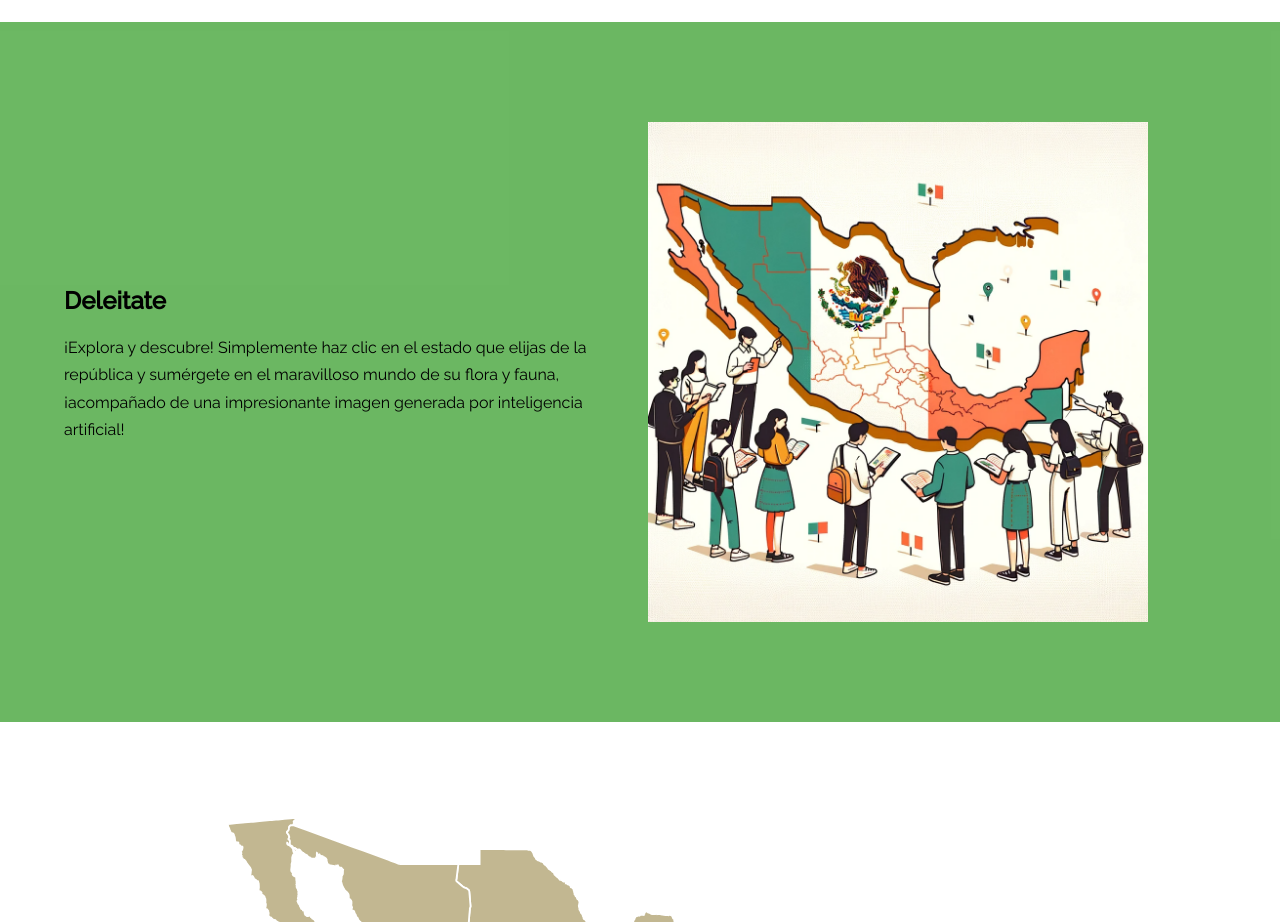
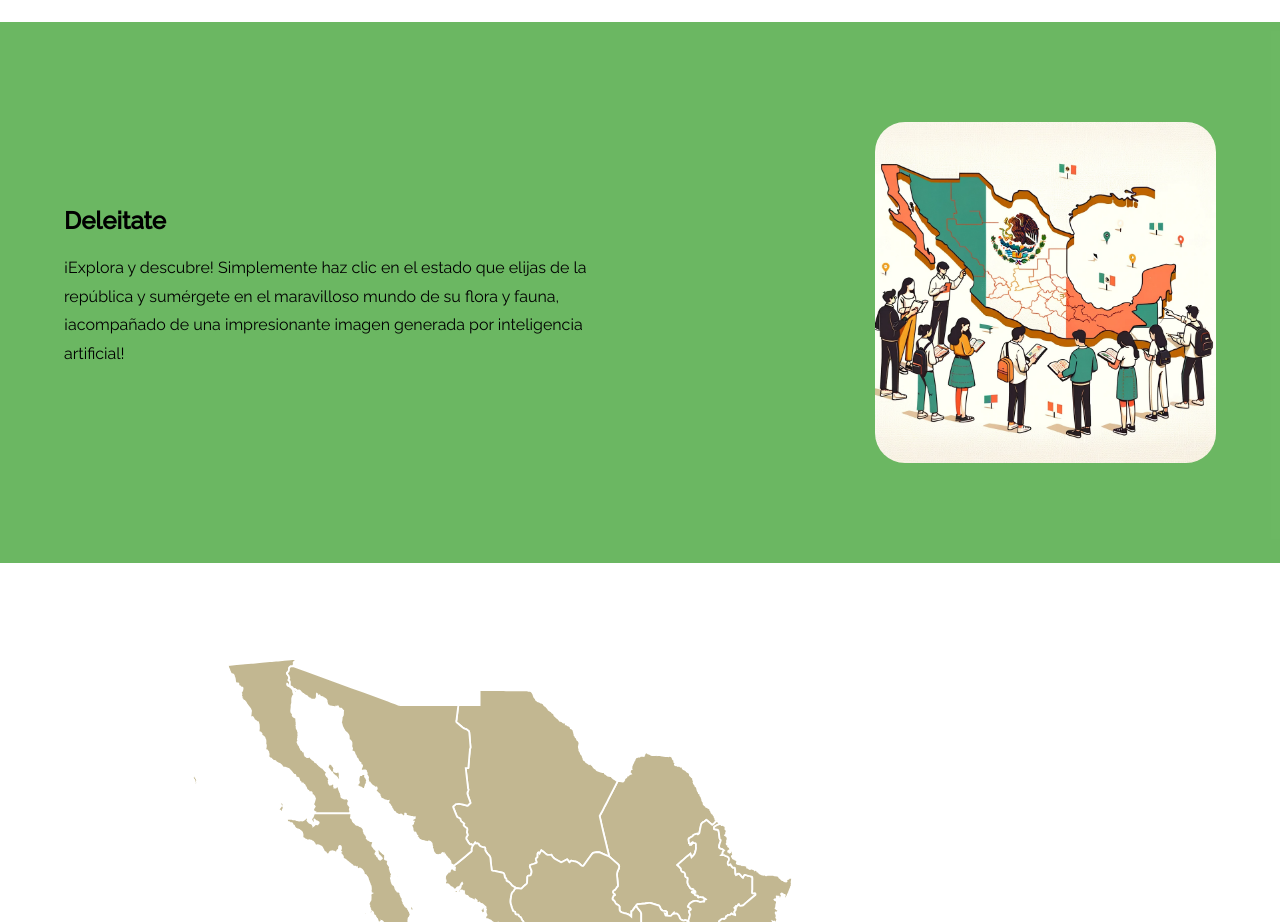
Before and after one commit to Gilixx/Proyecto_integrador_Mapa, a plain HTML site: page index.html in a window 1280 px wide. Shown: the part 1240-2162 px from the top of the page. Drawn offline with Linux system fonts and the light colour scheme; a script that the page names is missing.

Commit message:
Update estilos2.css

```diff
--- a/css/estilos2.css
+++ b/css/estilos2.css
@@ -62,16 +62,15 @@
     align-items: center;
 }
 
-.knowledge__picture{
-    max-width: 500px;
-}
-
 .knowledge__paragraph{
-    line-height: 1.7;
-    margin-bottom: 15px;
+    line-height: 1.8;
+    margin-bottom: 10px;
 }
 
 .knowledge__img{
-    width: 100%;
+    float: right;
+    width: 60%;
+    height: 20%;
     display: block;
+    border-radius: 30px;
 }
```
